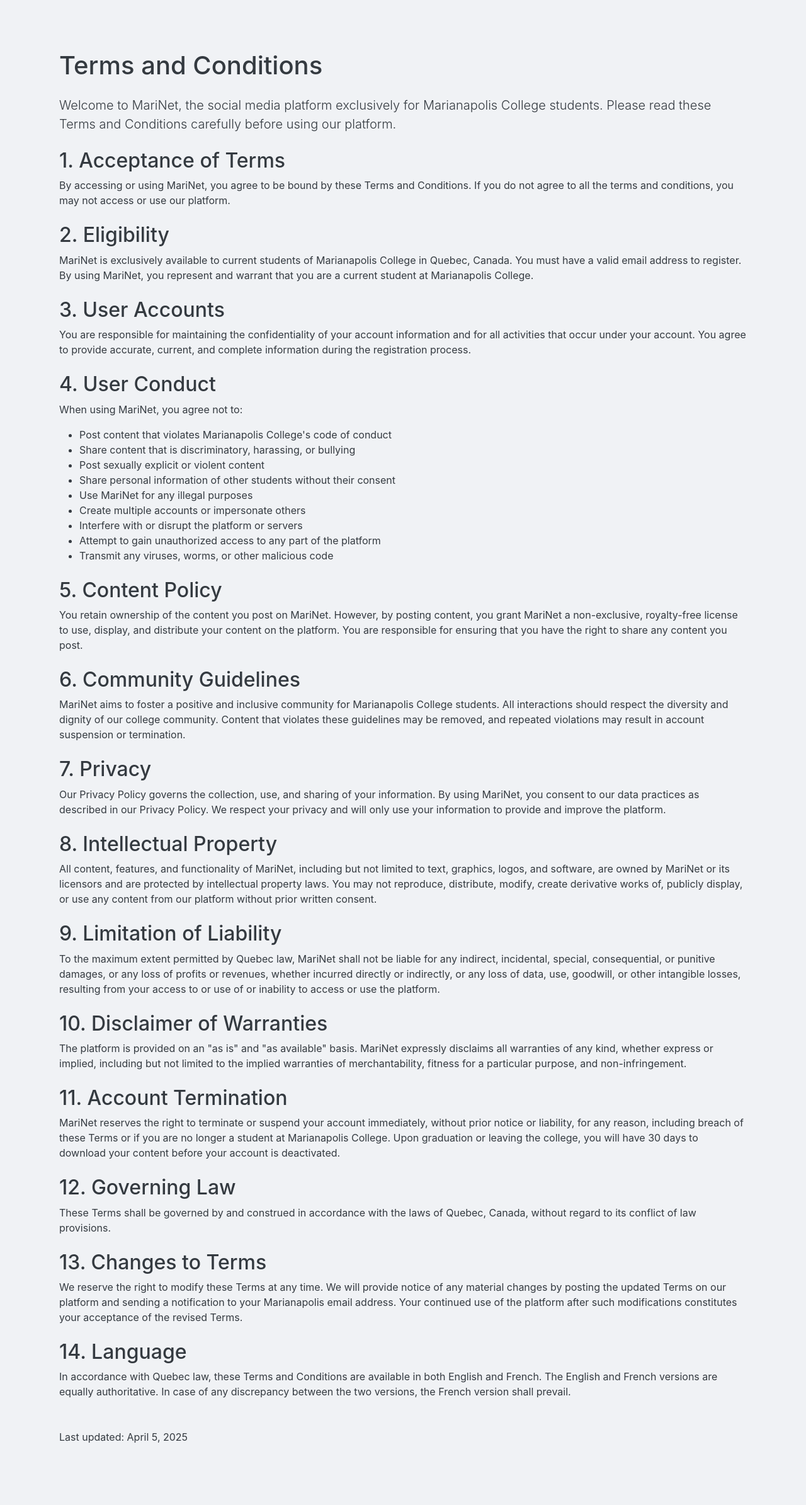
After one commit to Rionte/MariNet, a Flask app: page /terms-offline.html in a window 1280 px wide. The commit adds this page. Shown: the whole page at 63% size. Run offline with Flask 3, Linux system fonts and the light colour scheme.

Commit message:
update terms

```diff
--- a/routes.py
+++ b/routes.py
@@ -687,6 +687,11 @@
 
     return jsonify(results)
 
+@app.route('/terms-offline.html')
+def terms_offline():
+    return render_template('terms-offline.html')
+
+
 # Error handlers
 @app.errorhandler(404)
 def page_not_found(e):
--- /dev/null
+++ b/templates/terms-offline.html
@@ -0,0 +1,70 @@
+{% extends "base.html" %}
+
+{% block title %}MariNet - Terms and Conditions{% endblock %}
+
+{% block content %}
+<div class="container my-5">
+    <div class="row">
+        <div class="col-12">
+            <h1 class="mb-4">Terms and Conditions</h1>
+            <p class="lead">Welcome to MariNet, the social media platform exclusively for Marianapolis College students. Please read these Terms and Conditions carefully before using our platform.</p>
+
+            <h2 class="mt-4">1. Acceptance of Terms</h2>
+            <p>By accessing or using MariNet, you agree to be bound by these Terms and Conditions. If you do not agree to all the terms and conditions, you may not access or use our platform.</p>
+
+            <h2 class="mt-4">2. Eligibility</h2>
+            <p>MariNet is exclusively available to current students of Marianapolis College in Quebec, Canada. You must have a valid email address to register. By using MariNet, you represent and warrant that you are a current student at Marianapolis College.</p>
+
+            <h2 class="mt-4">3. User Accounts</h2>
+            <p>You are responsible for maintaining the confidentiality of your account information and for all activities that occur under your account. You agree to provide accurate, current, and complete information during the registration process.</p>
+
+            <h2 class="mt-4">4. User Conduct</h2>
+            <p>When using MariNet, you agree not to:</p>
+            <ul>
+                <li>Post content that violates Marianapolis College's code of conduct</li>
+                <li>Share content that is discriminatory, harassing, or bullying</li>
+                <li>Post sexually explicit or violent content</li>
+                <li>Share personal information of other students without their consent</li>
+                <li>Use MariNet for any illegal purposes</li>
+                <li>Create multiple accounts or impersonate others</li>
+                <li>Interfere with or disrupt the platform or servers</li>
+                <li>Attempt to gain unauthorized access to any part of the platform</li>
+                <li>Transmit any viruses, worms, or other malicious code</li>
+            </ul>
+
+            <h2 class="mt-4">5. Content Policy</h2>
+            <p>You retain ownership of the content you post on MariNet. However, by posting content, you grant MariNet a non-exclusive, royalty-free license to use, display, and distribute your content on the platform. You are responsible for ensuring that you have the right to share any content you post.</p>
+
+            <h2 class="mt-4">6. Community Guidelines</h2>
+            <p>MariNet aims to foster a positive and inclusive community for Marianapolis College students. All interactions should respect the diversity and dignity of our college community. Content that violates these guidelines may be removed, and repeated violations may result in account suspension or termination.</p>
+
+            <h2 class="mt-4">7. Privacy</h2>
+            <p>Our Privacy Policy governs the collection, use, and sharing of your information. By using MariNet, you consent to our data practices as described in our Privacy Policy. We respect your privacy and will only use your information to provide and improve the platform.</p>
+
+            <h2 class="mt-4">8. Intellectual Property</h2>
+            <p>All content, features, and functionality of MariNet, including but not limited to text, graphics, logos, and software, are owned by MariNet or its licensors and are protected by intellectual property laws. You may not reproduce, distribute, modify, create derivative works of, publicly display, or use any content from our platform without prior written consent.</p>
+
+            <h2 class="mt-4">9. Limitation of Liability</h2>
+            <p>To the maximum extent permitted by Quebec law, MariNet shall not be liable for any indirect, incidental, special, consequential, or punitive damages, or any loss of profits or revenues, whether incurred directly or indirectly, or any loss of data, use, goodwill, or other intangible losses, resulting from your access to or use of or inability to access or use the platform.</p>
+
+            <h2 class="mt-4">10. Disclaimer of Warranties</h2>
+            <p>The platform is provided on an "as is" and "as available" basis. MariNet expressly disclaims all warranties of any kind, whether express or implied, including but not limited to the implied warranties of merchantability, fitness for a particular purpose, and non-infringement.</p>
+
+            <h2 class="mt-4">11. Account Termination</h2>
+            <p>MariNet reserves the right to terminate or suspend your account immediately, without prior notice or liability, for any reason, including breach of these Terms or if you are no longer a student at Marianapolis College. Upon graduation or leaving the college, you will have 30 days to download your content before your account is deactivated.</p>
+
+            <h2 class="mt-4">12. Governing Law</h2>
+            <p>These Terms shall be governed by and construed in accordance with the laws of Quebec, Canada, without regard to its conflict of law provisions.</p>
+
+            <h2 class="mt-4">13. Changes to Terms</h2>
+            <p>We reserve the right to modify these Terms at any time. We will provide notice of any material changes by posting the updated Terms on our platform and sending a notification to your Marianapolis email address. Your continued use of the platform after such modifications constitutes your acceptance of the revised Terms.</p>
+
+            <h2 class="mt-4">14. Language</h2>
+            <p>In accordance with Quebec law, these Terms and Conditions are available in both English and French. The English and French versions are equally authoritative. In case of any discrepancy between the two versions, the French version shall prevail.</p>
+
+
+            <p class="mt-5">Last updated: April 5, 2025</p>
+        </div>
+    </div>
+</div>
+{% endblock %}
```
Also changed, not shown: templates/register.html (+9 -0 lines).
